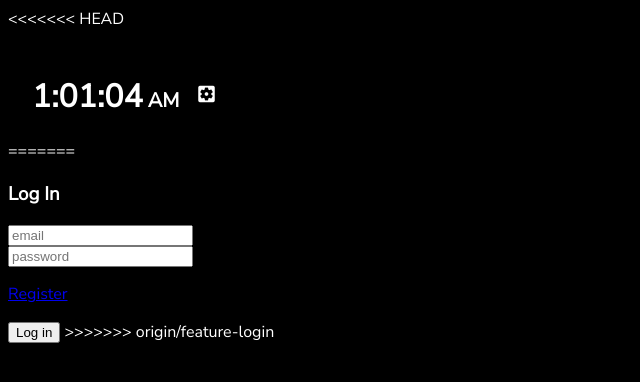
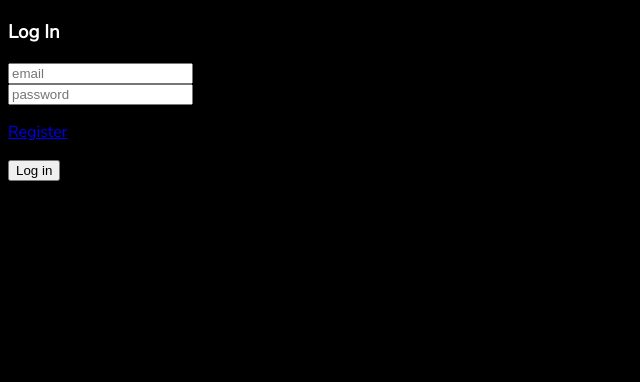
Before and after one commit to Mirroraculous/Mirroraculous, an Angular app: page / in a window 1280 px wide. Shown: the top 382 px of the page, without its empty margins (0-640 px from the left). Built offline with nearby package versions, Linux system fonts and the light colour scheme; a web font is replaced by a local one.

Commit message:
feature-login stuff

```diff
--- a/src/app/app.component.html
+++ b/src/app/app.component.html
@@ -1,9 +1,4 @@
-<<<<<<< HEAD
-<!-- <app-overlay></app-overlay> -->
-<app-home></app-home>
-=======
 <!--<app-overlay></app-overlay>
 <app-home></app-home>
 //-->
 <app-login></app-login>
->>>>>>> origin/feature-login
```
